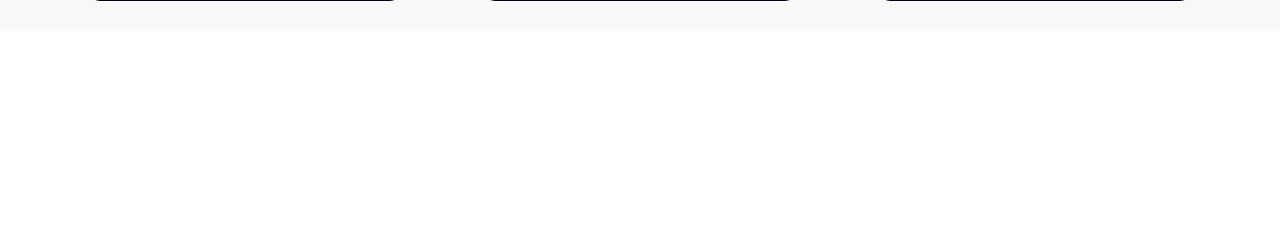
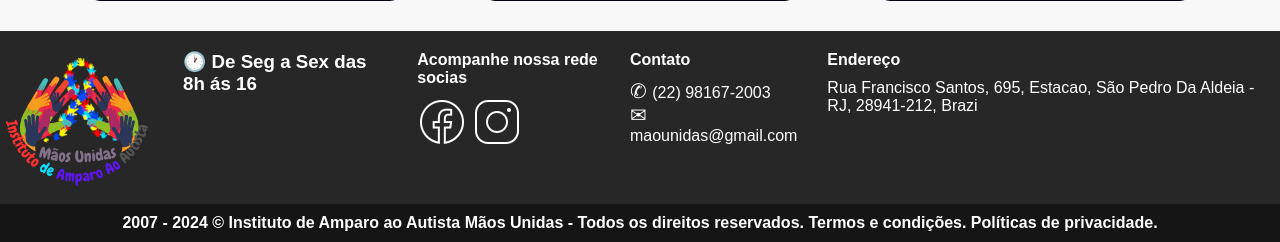
Before and after one commit to Luis5Felipe/webisiteong, a Django app: page / in a window 1280 px wide. Shown: the part 2809-3051 px from the top of the page. Before the commit the page ends 2810 px from the top, so only its background shows below. Run offline with Django 5.2, Linux system fonts and the light colour scheme; data that the repository does not hold is empty; some web fonts are replaced.

Commit message:
pagina home finalizada

```diff
--- a/Webisite/static/website/css/home.css
+++ b/Webisite/static/website/css/home.css
@@ -328,8 +328,8 @@ html, body {
 /* Contêiner principal que centraliza os cards */
 .caixab1 {
     display: flex;
-    justify-content: center; /* Centraliza os cards verticalmente */
-    align-items: center;     /* Alinha os cards horizontalmente */
+    justify-content: center;
+    align-items: center;
     justify-content: space-evenly;
     text-align: center;
     padding: 20px;
@@ -338,14 +338,14 @@ html, body {
 /* Estilo do card */
 .card1 {
     background: #080114;
-    width: 320px;  /* Define a largura do card */
+    width: 320px;
     display: flex;
-    flex-direction: column;  /* Alinha a imagem e a data em coluna dentro do card */
+    flex-direction: column;
     justify-content: center;
     align-items: center;
     border-radius: 15px;
     padding: 20px;
-    margin: 10px;  /* Espaçamento entre os cards */
+    margin: 10px;
 }
 
 /* Estilo da data */
@@ -353,14 +353,77 @@ html, body {
     font-family: var(--fonteMenu);
     color: white;
     font-size: 24px;
-    margin-top: 15px;  /* Espaço entre a imagem e a data */
+    margin-top: 15px;
 }
 
 /* Estilo da imagem */
 .card1 img {
-    width: 100%;  /* Ajusta a largura da imagem para caber bem no card */
-    height: auto;  /* Mantém a proporção da imagem */
-    border-radius: 15px;  /* Bordas arredondadas nas imagens */
+    width: 100%;
+    height: auto;
+    border-radius: 15px;
     margin-top: 10px;
-    margin-bottom: 15px;  /* Adiciona mais espaço entre a imagem e a data */
+    margin-bottom: 15px;
 }
+
+/*Roda Pé*/
+.rodape {
+    background: #272727;
+    color: white;
+    padding-top: 20px;
+    display: flex;
+    flex-direction: row;
+    justify-content: center;
+    font-family: var(--fonteTexto);
+    justify-content: space-between;
+    gap: 30px;
+}
+
+#logo2{
+    width: 175px;
+    height: 153px;
+}
+
+.data h3{
+    font-size: 16px;
+    font-weight: bold;
+    margin-bottom: 10px;
+}
+
+.redesocial h3 {
+    font-size: 16px;
+    font-weight: bold;
+    margin-bottom: 10px;
+}
+
+.icones {
+    margin-bottom: 20px;
+}
+
+.contato h3 {
+    font-size: 16px;
+    font-weight: bold;
+    margin-bottom: 10px;
+}
+
+.contato span {
+    font-size: 20px;
+}
+.endereco h3{
+    font-size: 16px;
+    font-weight: bold;
+    margin-bottom: 10px;
+}
+.textorodape {
+    background: #151515;
+    color: white;
+    width: 100%;
+    padding: 10px 0;
+    text-align: center;
+}
+
+.textorodape  {
+    font-family: 'Hanken Grotesk', sans-serif;
+    font-size: 16px;
+    font-weight: bold;
+    margin: 0;
+}
--- a/Webisite/templates/_layouts/home.html
+++ b/Webisite/templates/_layouts/home.html
@@ -90,26 +90,57 @@
     <section class="caixab1">
         <div class="card1">
             <img src="{{ evento1.fotos.url }}" alt="Foto do evento 1" width="300">
-            <h3>{{ evento1.nome }}</h3>  <!-- Nome do evento -->
-            <p>{{ evento1.descricao }}</p>  <!-- Descrição do evento -->
-            <strong>{{ evento1.data_evento }}</strong>  <!-- Data do evento -->
+            <h3>{{ evento1.nome }}</h3> <!-- Nome do evento -->
+            <p>{{ evento1.descricao }}</p> <!-- Descrição do evento -->
+            <strong>{{ evento1.data_evento }}</strong> <!-- Data do evento -->
         </div>
 
         <div class="card1">
             <img src="{{ evento2.fotos.url }}" alt="Foto do evento 2" width="300">
-            <h3>{{ evento2.nome }}</h3>  <!-- Nome do evento -->
-            <p>{{ evento2.descricao }}</p>  <!-- Descrição do evento -->
-            <strong>{{ evento2.data_evento }}</strong>  <!-- Data do evento -->
+            <h3>{{ evento2.nome }}</h3> <!-- Nome do evento -->
+            <p>{{ evento2.descricao }}</p> <!-- Descrição do evento -->
+            <strong>{{ evento2.data_evento }}</strong> <!-- Data do evento -->
         </div>
 
         <div class="card1">
             <img src="{{ evento3.fotos.url }}" alt="Foto do evento 3" width="300">
-            <h3>{{ evento3.nome }}</h3>  <!-- Nome do evento -->
-            <p>{{ evento3.descricao }}</p>  <!-- Descrição do evento -->
-            <strong>{{ evento3.data_evento }}</strong>  <!-- Data do evento -->
+            <h3>{{ evento3.nome }}</h3> <!-- Nome do evento -->
+            <p>{{ evento3.descricao }}</p> <!-- Descrição do evento -->
+            <strong>{{ evento3.data_evento }}</strong> <!-- Data do evento -->
         </div>
     </section>
 
+    <footer class="rodape">
+        <img id="logo2" src="{% static 'website/img/logo.png' %}" alt="Logo da Mãos Unidas">
+         <div id="data">
+            <h3>🕐 De Seg a Sex das 8h ás 16</h3>
+        </div>
+        <div class="redesocial">
+            <h3>Acompanhe nossa rede socias</h3>
+            <div class="incons">
+                <a href="https://www.facebook.com/iaamuspa/" target="_blank"><img
+                        src="{% static 'website/img/facebook.png' %}" alt="facebook"></a>
+                <a href="https://www.instagram.com/maos_unidas2/" target="_blank"><img
+                        src="{% static 'website/img/instagram.png' %}" alt="instagram"></a>
+            </div>
+        </div>
+        <div class="contato">
+            <h3>Contato</h3>
+            <div>
+                <p><span>✆ </span>(22) 98167-2003</p>
+                <p><span>✉ </span>maounidas@gmail.com</p>
+            </div>
+        </div>
+        <div class="endereco">
+            <h3>Endereço</h3>
+            <p>Rua Francisco Santos, 695, Estacao, São Pedro Da Aldeia - RJ, 28941-212, Brazi</p>
+        </div>
+
+    </footer>
+    <div class="textorodape">
+        <p>2007 - 2024 © Instituto de Amparo ao Autista Mãos Unidas - Todos os direitos reservados. Termos e condições.
+            Políticas de privacidade.</p>
+    </div>
 
 </body>
 
```
Also changed, not shown: Webisite/static/website/img/facebook.png (added), Webisite/static/website/img/instagram.png (added), Webisite/views.py (line endings or trailing spaces), media/eventos/nathan-dumlao-KFdrrt0EXQ8-unsplash_3.jpg (added), media/eventos/nathan-dumlao-KFdrrt0EXQ8-unsplash_3_hs6u7V9.jpg (added).
